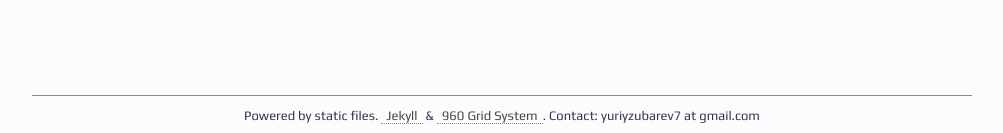
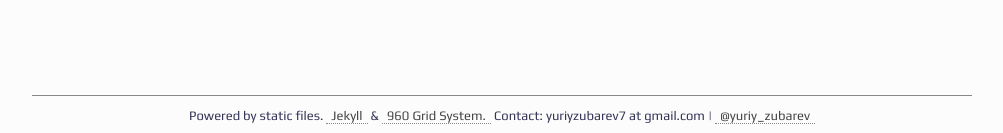
Before and after one commit to yuriyzubarev/yuriy-zubarev.com, a Jekyll site: the page built from cheatsheet/_posts/2011-03-01-linux.textile, in a window 1280 px wide. Shown: the part 764-897 px from the top of the page, without its empty margins (138-1141 px from the left). Built offline with Jekyll 4.4.1, drawn with Linux system fonts in a browser that asks for light colours; some web fonts are replaced; comment, search, counter and statistics services are not loaded.

Commit message:
twitter name

```diff
--- a/_layouts/default.html
+++ b/_layouts/default.html
@@ -57,8 +57,9 @@
 
       <footer class="container_12" id="ftr">
       	<p class="grid_12">
-      		Powered by static files. <a href="http://github.com/mojombo/jekyll">Jekyll</a> &amp; <a href="http://960.gs/">960 Grid System</a>.
-            Contact: yuriyzubarev7 at gmail.com
+      		Powered by static files. <a href="http://github.com/mojombo/jekyll">Jekyll</a> &amp; <a href="http://960.gs/">960 Grid System.</a>
+          Contact: yuriyzubarev7 at gmail.com |
+          <a href="http://twitter.com/#!/yuriy_zubarev">@yuriy_zubarev</a>
       	</p>
       </footer>
 
```
